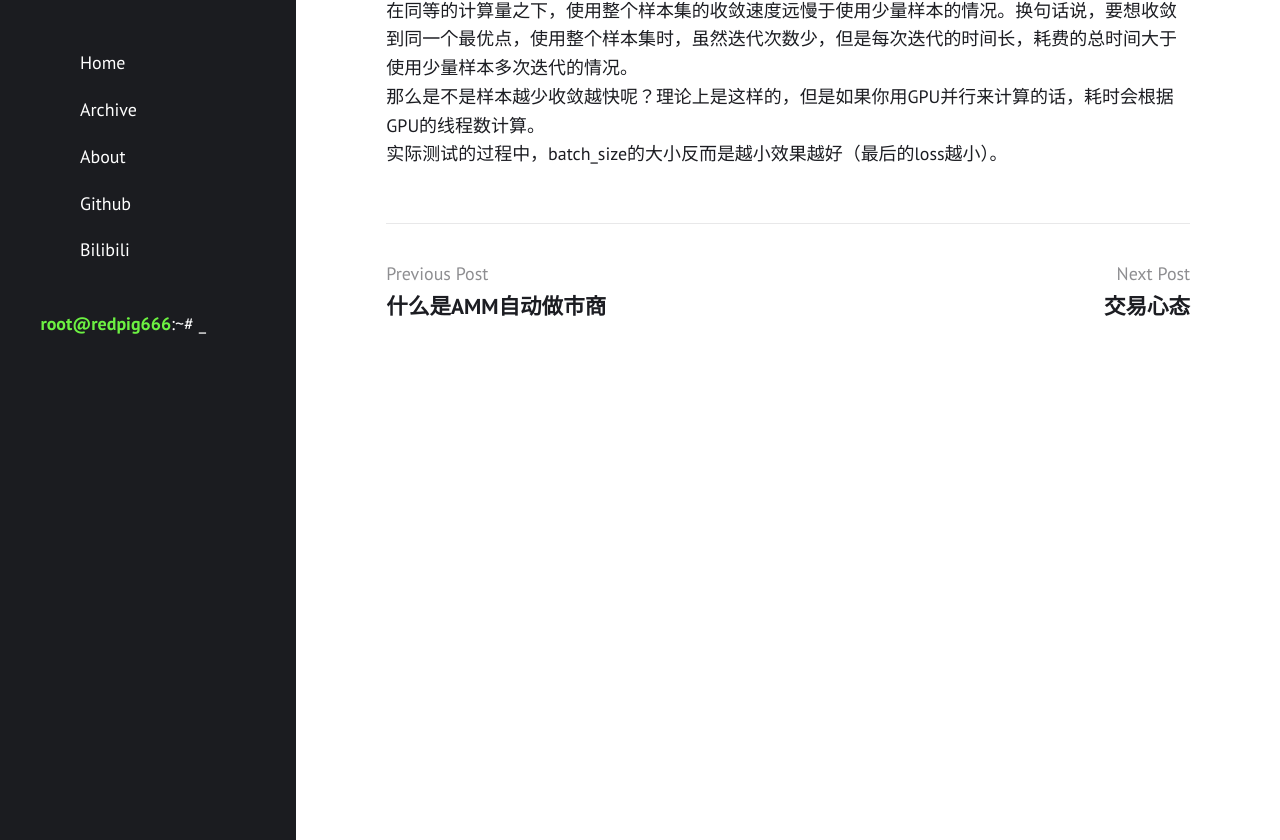
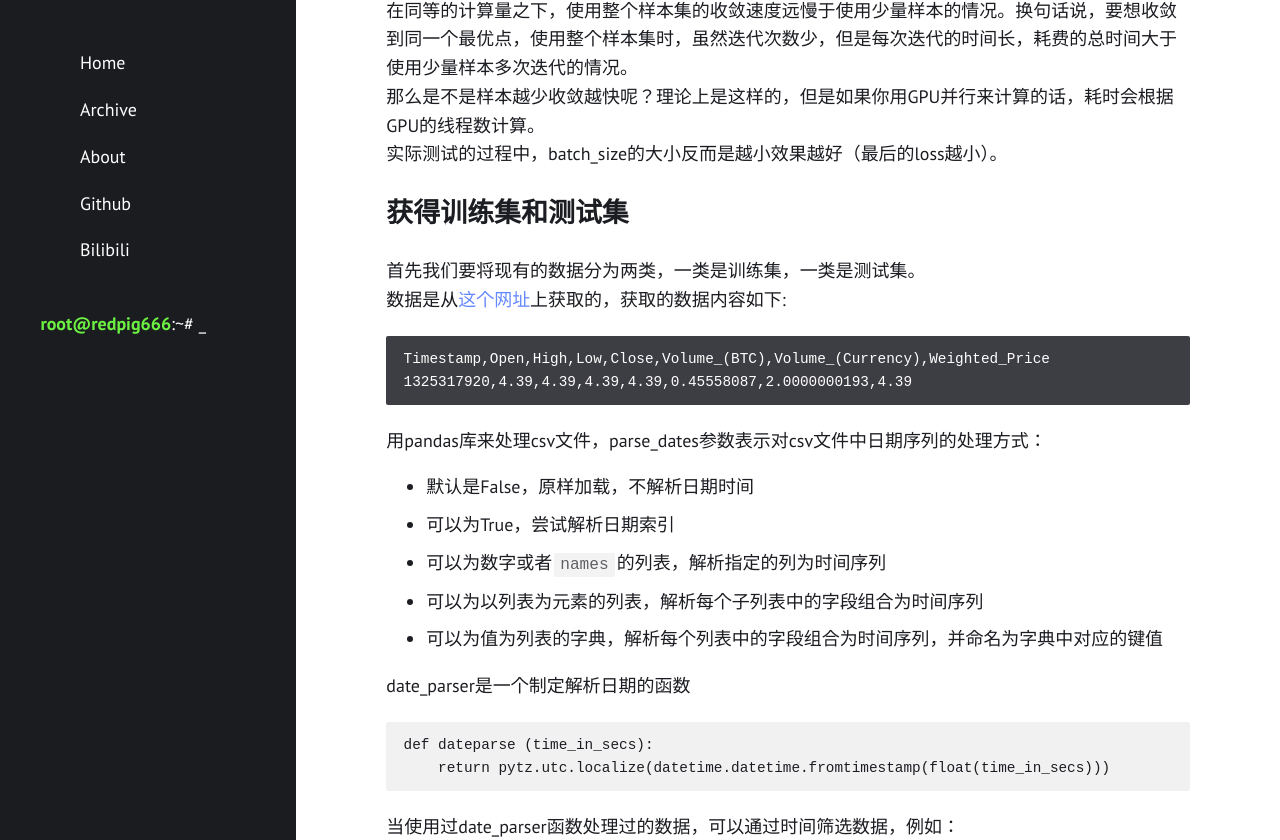
Before and after one commit to redpigsixsixsix/redpigsixsixsix.github.io, a Jekyll site: the page built from _posts/2021-10-26-利用LSTM方法预测BTC价格.md, in a window 1280 px wide and 1400 px high, scrolled down 8017 px. Shown: the top 840 px of the window. Built offline with Jekyll 4.4.1, drawn with Linux system fonts in a browser that asks for light colours; some of the changed text lies outside the part shown; grey boxes are pictures that could not be loaded.

Commit message:
Update 2021-10-26-利用LSTM方法预测BTC价格.md

````diff
--- a/_posts/2021-10-26-利用LSTM方法预测BTC价格.md
+++ b/_posts/2021-10-26-利用LSTM方法预测BTC价格.md
@@ -90,3 +90,36 @@ batch_size表示的是一次要喂多少个样本给神经网络，让神经网
 在同等的计算量之下，使用整个样本集的收敛速度远慢于使用少量样本的情况。换句话说，要想收敛到同一个最优点，使用整个样本集时，虽然迭代次数少，但是每次迭代的时间长，耗费的总时间大于使用少量样本多次迭代的情况。
 那么是不是样本越少收敛越快呢？理论上是这样的，但是如果你用GPU并行来计算的话，耗时会根据GPU的线程数计算。
 实际测试的过程中，batch_size的大小反而是越小效果越好（最后的loss越小）。
+
+## 获得训练集和测试集
+
+首先我们要将现有的数据分为两类，一类是训练集，一类是测试集。
+数据是从[这个网址](https://www.kaggle.com/mczielinski/bitcoin-historical-data)上获取的，获取的数据内容如下:
+```
+Timestamp,Open,High,Low,Close,Volume_(BTC),Volume_(Currency),Weighted_Price
+1325317920,4.39,4.39,4.39,4.39,0.45558087,2.0000000193,4.39
+```
+用pandas库来处理csv文件，parse_dates参数表示对csv文件中日期序列的处理方式：
+- 默认是False，原样加载，不解析日期时间
+- 可以为True，尝试解析日期索引
+- 可以为数字或者`names`的列表，解析指定的列为时间序列
+- 可以为以列表为元素的列表，解析每个子列表中的字段组合为时间序列
+- 可以为值为列表的字典，解析每个列表中的字段组合为时间序列，并命名为字典中对应的键值
+
+date_parser是一个制定解析日期的函数
+```python3
+def dateparse (time_in_secs):
+    return pytz.utc.localize(datetime.datetime.fromtimestamp(float(time_in_secs)))
+```
+当使用过date_parser函数处理过的数据，可以通过时间筛选数据，例如：
+
+![image](https://user-images.githubusercontent.com/67320649/139232205-69d3735f-de5d-4713-8961-aeb8db66b21a.png)
+
+上面的图片表示筛选出2020年之后的收盘价数据和2020年1月2日之后的收盘价数据。
+然后因为数据里面有Nan的数据，所以用0将这些数据填满。
+```
+df['Volume_(BTC)'].fillna(value=0, inplace=True)
+df['Volume_(Currency)'].fillna(value=0, inplace=True)
+df['Weighted_Price'].fillna(value=0, inplace=True)
+
+```
````
